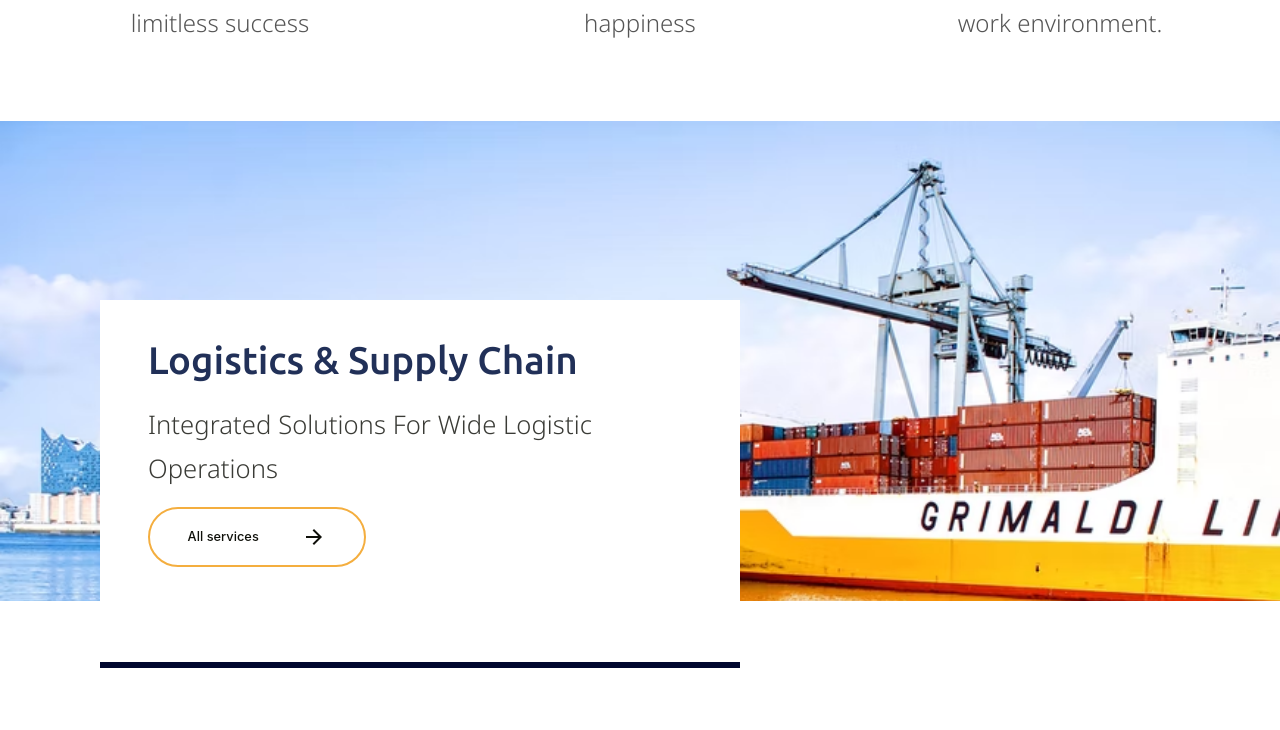
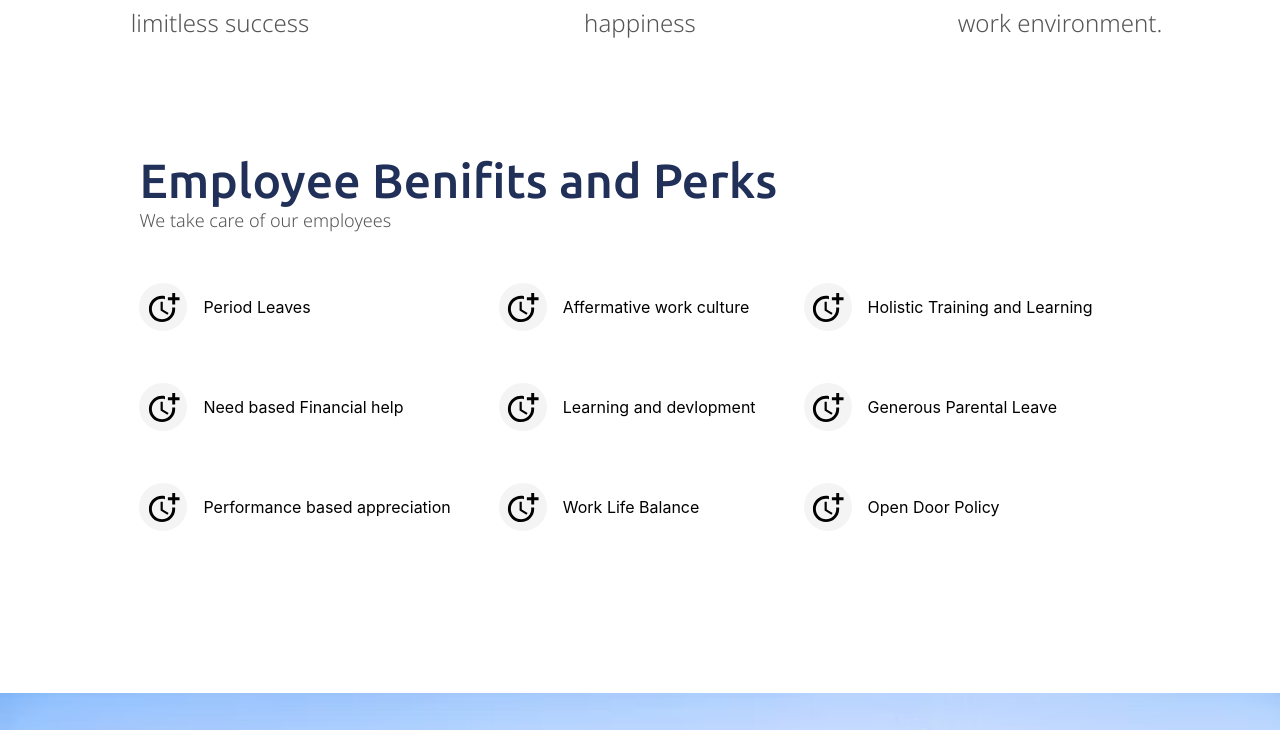
Before and after one commit to Andharikar9011/OraneConsFrontendDeploy, a React (Create React App) app: page /page2 in a window 1280 px wide. Shown: the part 1890-2620 px from the top of the page. Built offline with nearby package versions, Linux system fonts and the light colour scheme.

Commit message:
footer and sec25

```diff
--- a/src/components/Footer/Footer.jsx
+++ b/src/components/Footer/Footer.jsx
@@ -1,4 +1,4 @@
-import { Grid } from "@mui/material";
+// import { Grid } from "@mui/material";
 import React from "react";
 import Copyrightbar from "./Copyrightbar";
 import Footcard from "./Footcard";
@@ -10,8 +10,8 @@ import "./footer_styles.css";
 const Footer = () => {
   return (
     <div className="footerfinal">
-      <Grid container  className="footercontainer">
-        <div className="footerCol1" sm={12}  xs={12}  md={12}>
+     <div container  className="footercontainer">
+        <div className="footerCol1" >
           <ul>
             <li>Frameworks and Accelerators</li>
             <li>Digital Transformation</li>
@@ -22,7 +22,7 @@ const Footer = () => {
           </ul>
         </div>
 
-        <div className="footerCol2" sm={12} xs={12}  md={12}>
+        <div className="footerCol" >
           <ul>
             <li className="f_listHead">Industries</li>
             <li>Retail</li>
@@ -35,7 +35,7 @@ const Footer = () => {
           </ul>
         </div>
 
-        <div className="footerCol3" sm={12} xs={12} md={12}>
+        <div className="footerCol" >
           <ul>
             <li className="f_listHead">Services</li>
             <li>SAP Services</li>
@@ -49,7 +49,7 @@ const Footer = () => {
         <div className="footerCol4" sm={12} xs={12}  md={12}>
           <Footcard />
         </div>
-      </Grid>
+      </div>
       <hr className="f_horiLine" />
 
       <div className="footer-bottom">
--- a/src/components/Footer/footer_styles.css
+++ b/src/components/Footer/footer_styles.css
@@ -33,7 +33,7 @@
   font-family: "Noto Sans", sans-serif;
 }
 
-.footerCol2 ul {
+.footerCol ul {
   list-style-type: none;
   margin-top: 4.625rem;
   font-family: "Noto Sans";
@@ -41,18 +41,17 @@
   font-weight: 300;
   font-size: 16px;
   line-height: 22px;
-  /* identical to box height */
 
   letter-spacing: 0.001em;
 
   color: #033667;
 }
-.footerCol2 ul li {
+.footerCol ul li {
   margin-bottom: 1.813rem;
   font-family: "Noto Sans", sans-serif;
 }
 
-.footerCol3 ul {
+/* .footerCol3 ul {
   list-style-type: none;
   margin-top: 4.625rem;
   font-family: "Noto Sans";
@@ -60,7 +59,6 @@
   font-weight: 300;
   font-size: 16px;
   line-height: 22px;
-  /* identical to box height */
 
   letter-spacing: 0.001em;
 
@@ -69,7 +67,7 @@
 .footerCol3 ul li {
   margin-bottom: 1.813rem;
   font-family: "Noto Sans", sans-serif;
-}
+} */
 
 .footerCol4 {
   margin-top: 4.625rem;
@@ -183,12 +181,13 @@
 .socialMediaIcons {
   display: flex;
   align-items: center;
-  justify-content: space-around;
-
+  justify-content: space-evenly;
+  flex-wrap: wrap;
   list-style-type: none;
 }
 .socialMediaIcons li {
-  margin-left: 3.75rem;
+  /* margin-left: 2rem; */
+  padding: 2em;
 }
 
 .f_copyright {
@@ -221,3 +220,19 @@
 .navlogo {
   background: #f0f2f5;
 }
+
+@media only screen and (max-width: 1000px) {
+  .footerCol {
+    text-align: center;
+  }
+  .footercontainer {
+    display: flex;
+    flex-direction: column;
+  }
+  .footerCol1 {
+    text-align: center;
+  }
+  .footerCol4 {
+    margin: 2rem auto;
+  }
+}
--- a/src/pages/Page2/Section21/s21_styles.css
+++ b/src/pages/Page2/Section21/s21_styles.css
@@ -1,3 +1,5 @@
+@import url("https://fonts.googleapis.com/css2?family=Noto+Sans:ital,wght@0,100;0,200;0,300;0,500;0,600;0,700;0,800;0,900;1,400;1,500;1,600;1,700&family=Roboto+Condensed:wght@300;400;700&family=Ubuntu:ital,wght@0,300;0,400;0,500;0,700;1,300&display=swap");
+
 .s21_quote_section {
   background: #f0f2f5;
   width: 100%;
--- /dev/null
+++ b/src/pages/Page2/Section25/PerksBar.jsx
@@ -0,0 +1,15 @@
+import React from 'react'
+import MoreTimeIcon from '@mui/icons-material/MoreTime';
+import './Sec25_styles.css'
+const PerksBar = (props) => {
+  return (
+    <div className='perksBar'>
+        <div className='perksIcon'>
+          <MoreTimeIcon fontSize='large'/>
+        </div>
+        <p className='perksContent'>{props.content}</p>
+    </div>
+  )
+}
+
+export default PerksBar
--- /dev/null
+++ b/src/pages/Page2/Section25/Sec25_styles.css
@@ -0,0 +1,92 @@
+@import url("https://fonts.googleapis.com/css2?family=Noto+Sans:ital,wght@0,100;0,200;0,300;0,500;0,600;0,700;0,800;0,900;1,400;1,500;1,600;1,700&family=Roboto+Condensed:wght@300;400;700&family=Ubuntu:ital,wght@0,300;0,400;0,500;0,700;1,300&display=swap");
+
+.section25 {
+  display: flex;
+  align-items: center;
+  justify-content: center;
+  /* text-align: left; */
+}
+
+.section25_container {
+  padding: 2rem;
+  display: flex;
+  flex-direction: column;
+  align-items: center;
+  justify-content: center;
+  /* align-items: flex-start; */
+  /* text-align: left; */
+}
+
+.s25_head {
+  /* margin-left: 9rem; */
+  /* margin: 1rem auto; */
+  text-align: left;
+  align-self: flex-start;
+  /* text-align: left; */
+}
+
+.s25_head span {
+  font-family: "Ubuntu";
+  font-style: normal;
+  font-weight: 500;
+  font-size: 48px;
+  line-height: 55px;
+  letter-spacing: 0.0025em;
+
+  color: #213058;
+}
+.s25_head p {
+  font-family: "Noto Sans";
+  font-style: normal;
+  font-weight: 300;
+  font-size: 18px;
+  line-height: 25px;
+  /* identical to box height */
+
+  letter-spacing: 0.001em;
+
+  /* grey sec */
+
+  color: #555555;
+}
+
+.perksBar {
+  display: flex;
+  margin-top: 3rem;
+  align-items: center;
+  justify-content: center;
+}
+
+.perksIcon {
+  background: #f4f4f4;
+  border-radius: 50px;
+  height: 3rem;
+  width: 3rem;
+  display: flex;
+  align-items: center;
+  justify-content: center;
+  /* margin-left: 2rem; */
+}
+
+.s25_bottom {
+  display: flex;
+  flex-wrap: wrap;
+  /* justify-content: space-evenly; */
+  align-items: flex-start;
+  margin-bottom: 8rem;
+  /* gap: 5rem;
+  column-gap: 3rem; */
+}
+
+.perksContent {
+  margin-right: 2rem;
+  /* background-color: red; */
+  padding: 1rem;
+}
+
+.s25_perk_col {
+  display: flex;
+  flex-direction: column;
+  align-items: flex-start;
+  /* margin-left: 1rem; */
+}
--- /dev/null
+++ b/src/pages/Page2/Section25/index.jsx
@@ -0,0 +1,37 @@
+import React from 'react'
+import PerksBar from './PerksBar'
+
+const Section25 = () => {
+  return (
+    <div className='section25'>
+    <div className='section25_container'>
+
+        <div className='s25_head'>
+            <span>Employee Benifits and Perks</span>
+            <p>We take care of our employees</p>
+        </div>
+        <div className='s25_bottom'>
+          <div className='s25_perk_col'>
+            <PerksBar content="Period Leaves"/>
+            <PerksBar content="Need based Financial help"/>
+            <PerksBar content="Performance based appreciation"/>
+          </div>
+          <div className='s25_perk_col'>
+            <PerksBar content="Affermative work culture"/>
+            <PerksBar content="Learning and devlopment"/>
+            <PerksBar content="Work Life Balance"/>
+          </div>
+          <div className='s25_perk_col'>
+            <PerksBar content="Holistic Training and Learning"/>
+            <PerksBar content="Generous Parental Leave"/>
+            <PerksBar content="Open Door Policy"/>
+          </div>
+
+        </div>
+
+    </div>
+    </div>
+  )
+}
+
+export default Section25
--- a/src/pages/Page2/index.jsx
+++ b/src/pages/Page2/index.jsx
@@ -5,6 +5,7 @@ import CommonCover from '../../components/utility/CommonCover'
 import CoverCardBtn from '../../components/utility/CoverCardBtn'
 import Section21 from './Section21'
 import { Section22 } from './Section22'
+import Section25 from './Section25'
 
 function Page2(){
   return (
@@ -13,6 +14,7 @@ function Page2(){
     <CommonCover heading="Life at Orane" content="Go to Open Positions"/>
     <Section21/>
     <Section22/>
+    <Section25/>
     <CoverCardBtn heading="Logistics & Supply Chain" content="Integrated Solutions For Wide  Logistic Operations"/>
     <Footer/>
   </div>
```
